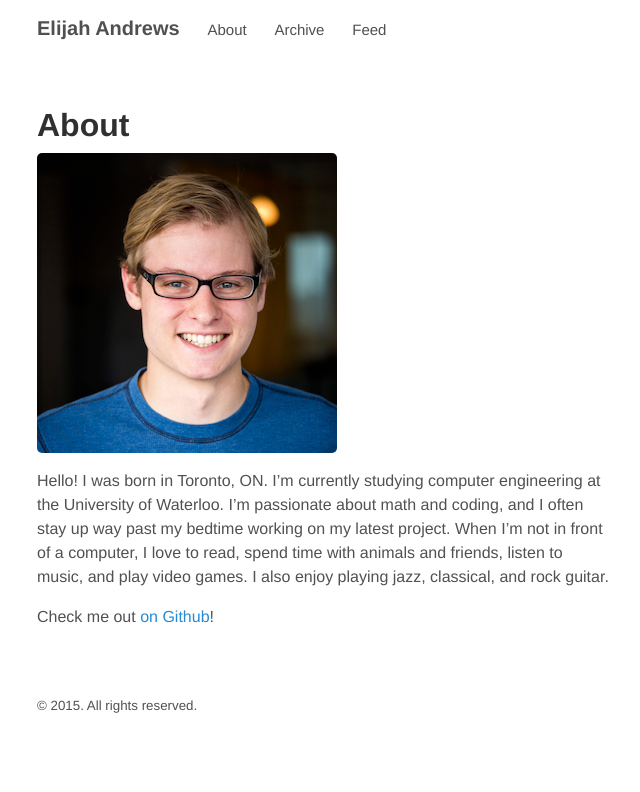
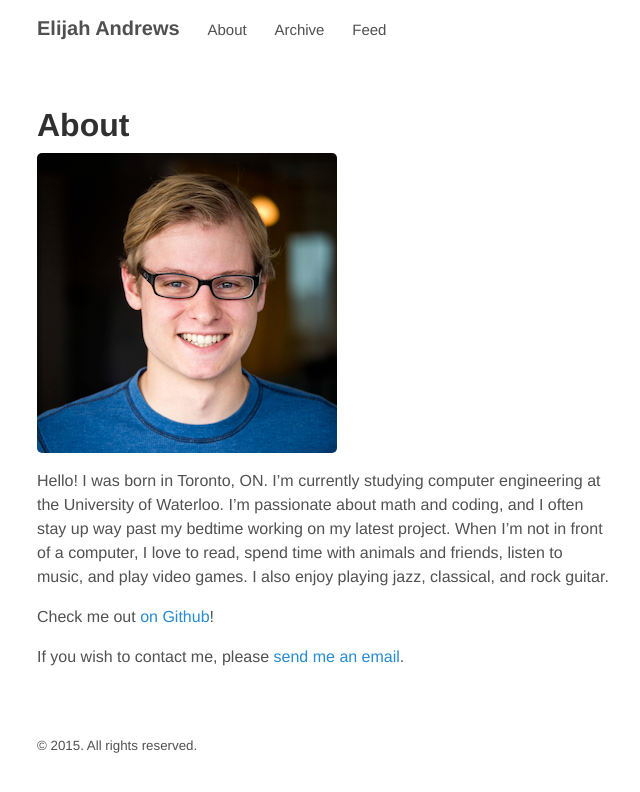
Before and after one commit to elijahandrews/elijahandrews.github.io, a Jekyll site: the page built from about.md, in a window 1280 px wide. Shown: the top 792 px of the page, without its empty margins (315-955 px from the left). Built offline with Jekyll 4.4.1, drawn with Linux system fonts in a browser that asks for light colours.

Commit message:
Add email address to about page

```diff
--- a/about.md
+++ b/about.md
@@ -14,3 +14,6 @@ music, and play video games. I also enjoy playing jazz, classical, and rock
 guitar.
 
 Check me out [on Github](http://github.com/elijahandrews)!
+
+If you wish to contact me, please [send me an
+email](mailto:elijahandrewspublic@gmail.com).
```
